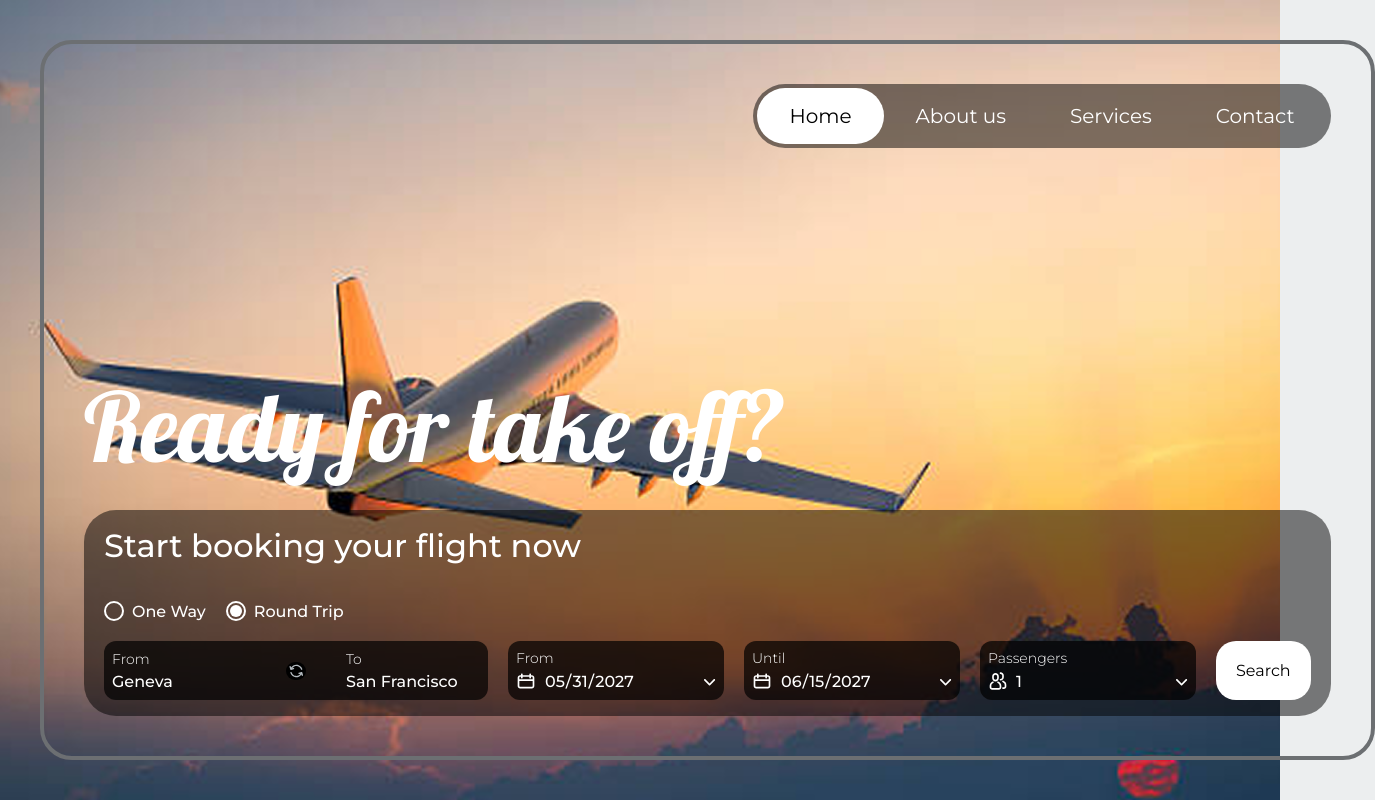
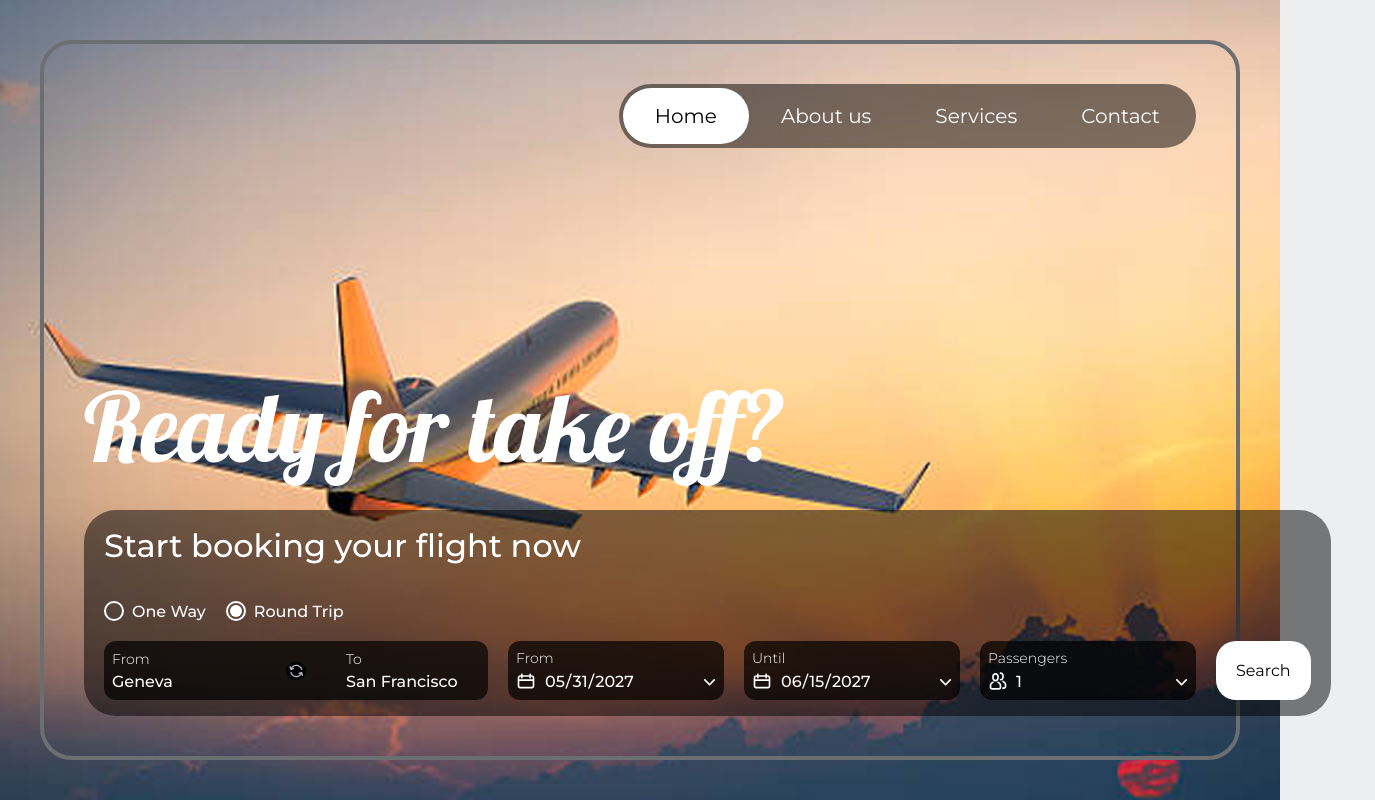
Before and after one commit to AnastasiaA986/IMD32_FD_Evaluation-continue_Zhuravlova_Anastasiia, a website built with Parcel: page src/index.html in a window 1280 px wide. Shown: the whole page, 1375 px wide, since content can reach past the window. Built offline with nearby package versions, Linux system fonts and the light colour scheme.

Commit message:
component_hero_finalisation

```diff
--- a/src/components_html/hero.html
+++ b/src/components_html/hero.html
@@ -1,4 +1,4 @@
-<section class="hero">
+<div class="hero">
   <div class="hero-container">
     <header class="header">
       <include src="components_html/navigation.html"></include>
@@ -9,4 +9,4 @@
       <include src="components_html/filters.html"></include>
     </div>
   </div>
-</section>
+</div>
--- a/src/scss/components/hero.scss
+++ b/src/scss/components/hero.scss
@@ -8,6 +8,7 @@ body {
   padding: 40px;
   display: flex;
   background-image: url("../images/hero-bg.png?as=webp");
+  background-color: #0b1b3a;
   background-size: cover;
   background-position: center;
 }
@@ -17,18 +18,21 @@ body {
   display: flex;
   flex-direction: column;
   justify-content: space-between;
+  min-width: 0;
   flex: 1;
   border-radius: 32px;
   border: 4px solid var(--Primary-600);
 }
 
 .header {
+  display: flex;
   align-self: flex-end;
 }
 
 .hero-content {
   display: flex;
   flex-direction: column;
+  align-items: flex-start;
   gap: 24px;
 }
 
```
